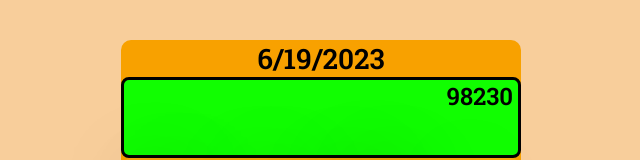
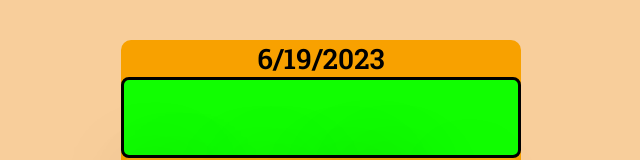
Before and after one commit to gernesto14/Calculator, a website: page index.html in a window 1280 px wide. Shown: the top 160 px of the page, without its empty margins (319-959 px from the left). Drawn offline with nearby package versions, Linux system fonts and the light colour scheme.

Commit message:
Update index.html removed default display-input made for dev

```diff
--- a/index.html
+++ b/index.html
@@ -21,7 +21,7 @@
     <div class="calculator-container">
       <div class="date">clock</div>
       <div class="display-container" id="display">
-        <div id="display-input">98230</div>
+        <div id="display-input"></div>
         <div id="display-answer"></div>
       </div>
 
```
